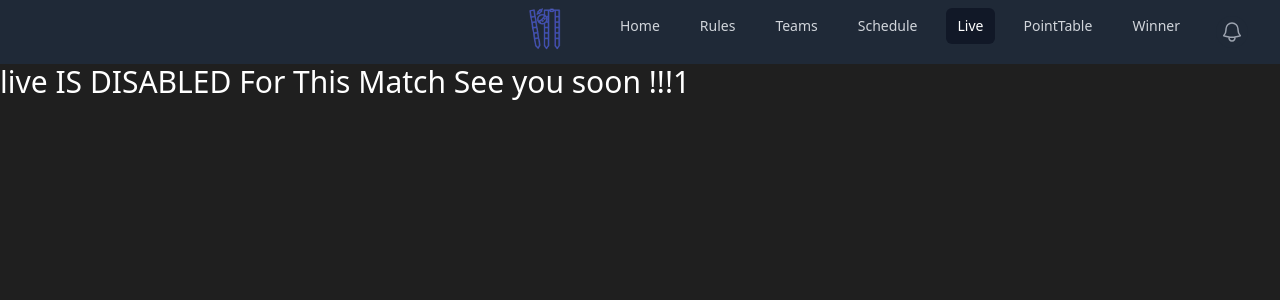
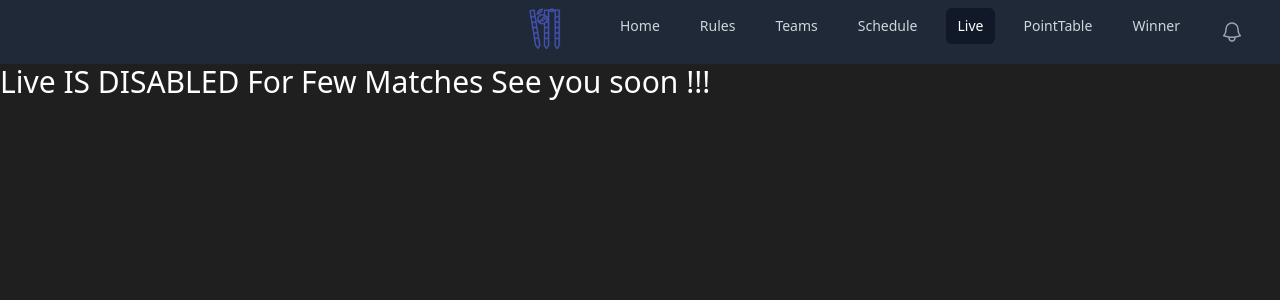
Before and after one commit to Dutt0408/my-project, a React (Create React App) app: page /Live in a window 1280 px wide. Shown: the top 300 px of the page. Built offline with nearby package versions, Linux system fonts and the light colour scheme; a web font is replaced by a local one.

Commit message:
Commit 90

```diff
--- a/src/live.js
+++ b/src/live.js
@@ -2,7 +2,7 @@ import React from 'react';
 
 function Live() {
   return (
-    <div className='text-white text-3xl'>live IS DISABLED For This Match See you soon !!!1</div>
+    <div className='text-white text-3xl'>Live IS DISABLED For Few Matches See you soon !!!</div>
   );
 }
 
```
